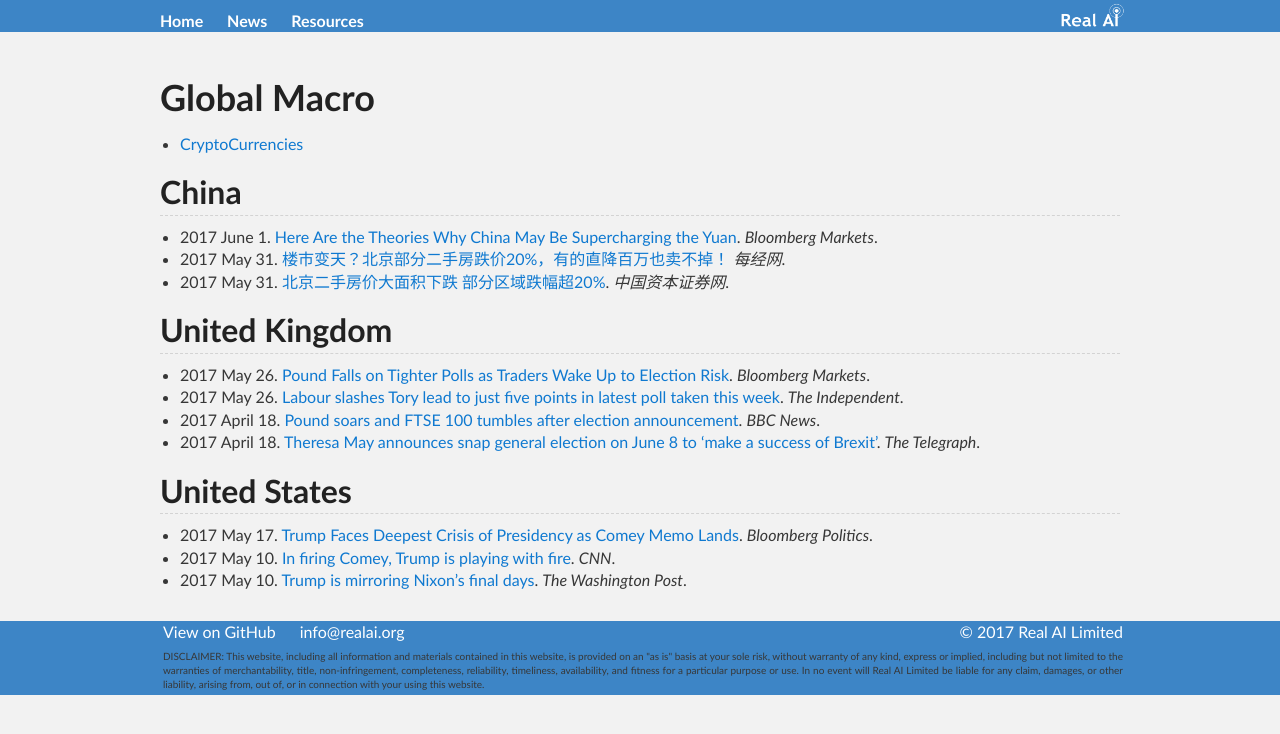
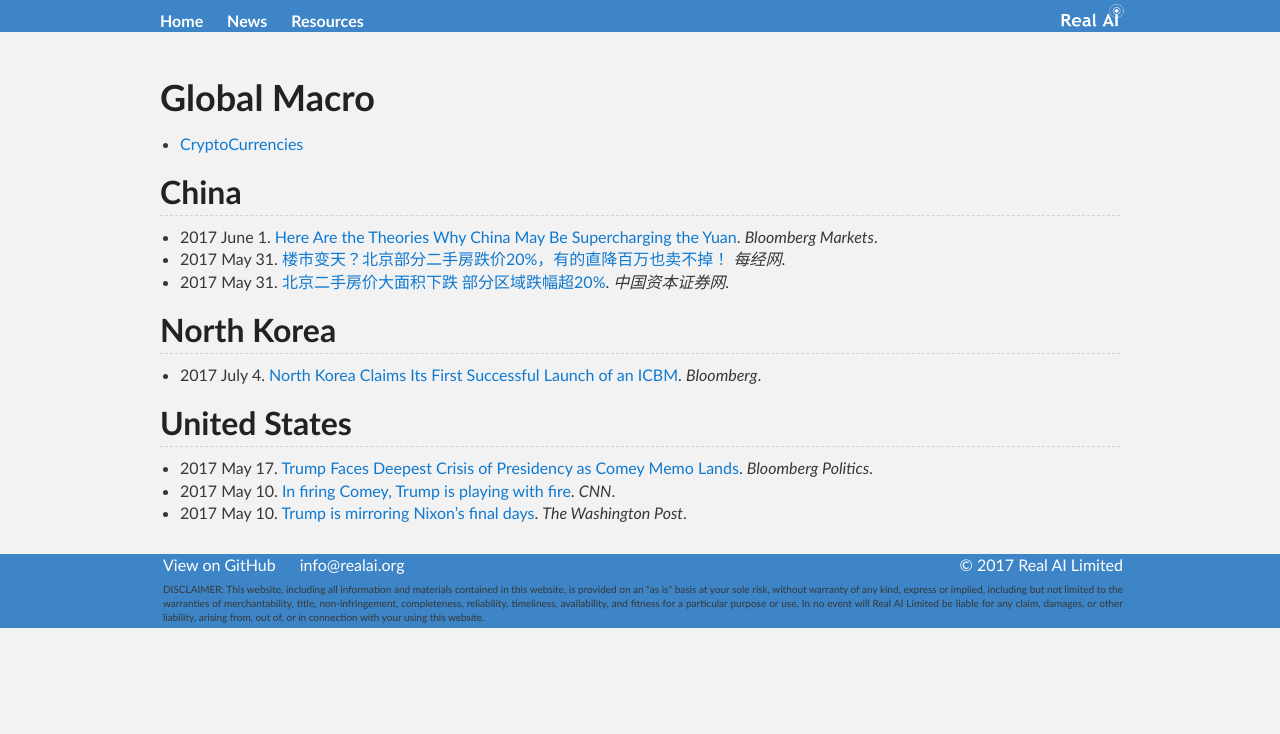
Before and after one commit to Tonywuhk/realai.org, a Jekyll site: the page built from macro.md, in a window 1280 px wide. Shown: the top 734 px of the page. Built offline with Jekyll 4.4.1, drawn with Linux system fonts in a browser that asks for light colours; our own code applies the rules of GitHub Pages for plain Markdown files; comment, search, counter and statistics services are not loaded; the repository's description, which GitHub fills in, is left out.

Commit message:
Update macro.md

```diff
--- a/macro.md
+++ b/macro.md
@@ -11,12 +11,9 @@
 * 2017 May 31. [楼市变天？北京部分二手房跌价20%，有的直降百万也卖不掉！](http://www.nbd.com.cn/articles/2017-05-31/1112397.html) *每经网*.
 * 2017 May 31. [北京二手房价大面积下跌 部分区域跌幅超20%](http://www.ccstock.cn/finace/house/2017-05-31/A1496163002261.html). *中国资本证券网*.
 
-## United Kingdom
+## North Korea
 
-* 2017 May 26. [Pound Falls on Tighter Polls as Traders Wake Up to Election Risk](https://www.bloomberg.com/news/articles/2017-05-26/sterling-slips-as-poll-shows-tory-lead-narrows-after-bomb-attack). *Bloomberg Markets*.
-* 2017 May 26. [Labour slashes Tory lead to just five points in latest poll taken this week](http://www.independent.co.uk/news/uk/politics/labour-poll-yougov-latest-jeremy-corbyn-tory-points-slashed-theresa-may-party-surge-a7756421.html). *The Independent*.
-* 2017 April 18. [Pound soars and FTSE 100 tumbles after election announcement](http://www.bbc.com/news/business-39627859). *BBC News*.
-* 2017 April 18. [Theresa May announces snap general election on June 8 to 'make a success of Brexit'](http://www.telegraph.co.uk/news/2017/04/18/breaking-theresa-may-make-statement-downing-street-1115am1/). *The Telegraph*.
+* 2017 July 4. [North Korea Claims Its First Successful Launch of an ICBM](https://www.bloomberg.com/news/articles/2017-07-04/north-korea-claims-successful-intercontinental-missile-launch). *Bloomberg*.
 
 ## United States
 
```
